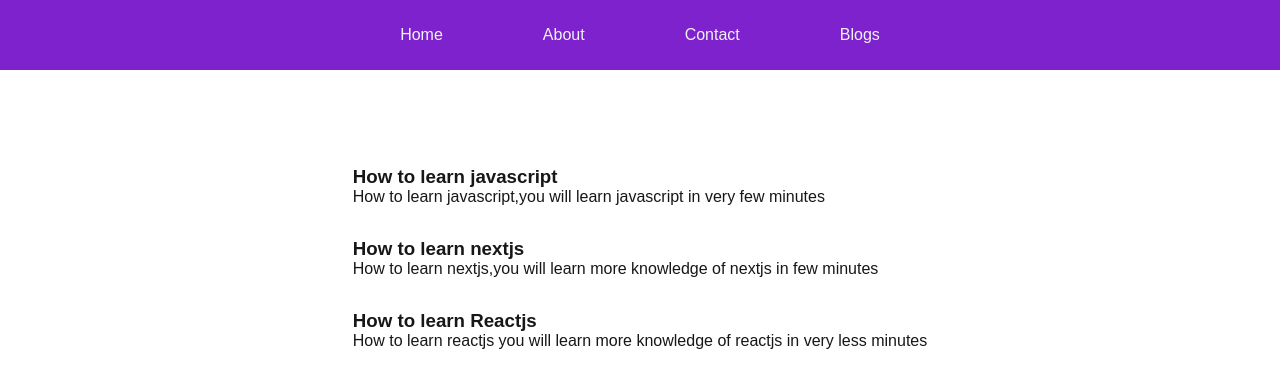
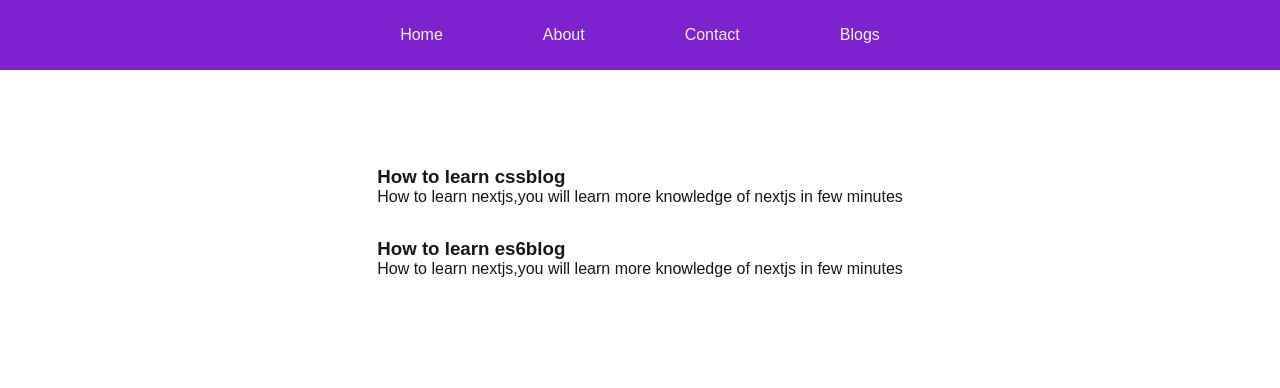
Before and after one commit to Chandrajeetyadav130/technicalblognextversion, a Next.js app: page /Blogs in a window 1280 px wide. Shown: the top 388 px of the page. Built offline with nearby package versions, Linux system fonts and the light colour scheme.

Commit message:
add infinite scrollrer

```diff
--- a/package.json
+++ b/package.json
@@ -7,13 +7,14 @@
     "build": "next build",
     "start": "next start",
     "lint": "next lint",
-    "export":"next build && next export"
+    "export": "next build && next export"
   },
   "dependencies": {
     "axios": "^1.7.7",
     "next": "14.2.15",
     "react": "^18",
-    "react-dom": "^18"
+    "react-dom": "^18",
+    "react-infinite-scroll-component": "^6.1.0"
   },
   "devDependencies": {
     "eslint": "^8",
--- /dev/null
+++ b/src/blogdata/cssblog.json
@@ -0,0 +1,8 @@
+{
+    "title":"How to learn cssblog",
+    "content":"<!DOCTYPE html>\r\n<html>\r\n  <head>\r\n    <title>Hello, World!<\/title>\r\n    <link rel=\"stylesheet\" href=\"styles.css\" \/>\r\n  <\/head>\r\n  <body>\r\n      <h1 class=\"title\">Hello World! <\/h1>\r\n      <p id=\"currentTime\">Next.js is a powerful React-based framework that enables developers to build server-rendered web applications with ease. It's designed to simplify the development process by providing a set of features that are not available out of the box in React, such as server-side rendering, static site generation, and automatic code splitting. Next.js is developed by Vercel and is known for its performance and SEO benefits.<\/p>\r\n      <script src=\"script.js\"><\/script>\r\n  <\/body>\r\n<\/html>",
+    "author":"Brendan Eich",
+    "metaDesc":"How to learn nextjs,you will learn more knowledge of nextjs in few minutes",
+    "slugs":"cssblog"
+
+}
--- /dev/null
+++ b/src/blogdata/es6blog.json
@@ -0,0 +1,8 @@
+{
+    "title":"How to learn es6blog",
+    "content":"<!DOCTYPE html>\r\n<html>\r\n  <head>\r\n    <title>Hello, World!<\/title>\r\n    <link rel=\"stylesheet\" href=\"styles.css\" \/>\r\n  <\/head>\r\n  <body>\r\n      <h1 class=\"title\">Hello World! <\/h1>\r\n      <p id=\"currentTime\">Next.js is a powerful React-based framework that enables developers to build server-rendered web applications with ease. It's designed to simplify the development process by providing a set of features that are not available out of the box in React, such as server-side rendering, static site generation, and automatic code splitting. Next.js is developed by Vercel and is known for its performance and SEO benefits.<\/p>\r\n      <script src=\"script.js\"><\/script>\r\n  <\/body>\r\n<\/html>",
+    "author":"Brendan Eich",
+    "metaDesc":"How to learn nextjs,you will learn more knowledge of nextjs in few minutes",
+    "slugs":"es6blog"
+
+}
--- a/src/pages/Blogs.js
+++ b/src/pages/Blogs.js
@@ -1,14 +1,35 @@
 import styles from "@/styles/Blogs.module.css";
 import Link from 'next/link';
-import React, { useState} from 'react';
+import React, { useState } from 'react';
+import InfiniteScroll from 'react-infinite-scroll-component';
 // import axios from "axios";
 import fs from 'fs';
 import path from 'path';
+import axios from "axios";
 const Blogs = (props) => {
-    const [blogState,setBlogState]=useState(props.Allblog)
-    function markup(cont){
-        return {__html:cont}
+    const [blogState, setBlogState] = useState(props.Allblog)
+    const [count, setCount] = useState(2)
+    function markup(cont) {
+        return { __html: cont }
     }
+
+    const fetchData = async () => {
+        try {
+            const response = await axios.get(`http://localhost:3000/api/blogs/?count=${count + 2}`);
+            const data = response.data;
+            setCount(count + 2);
+
+
+            setBlogState(data);
+
+
+        } catch (error) {
+            console.error("Error fetching blogs", error);
+        }
+    }
+
+
+
 
 
 
@@ -16,14 +37,25 @@ const Blogs = (props) => {
         <div>
             <main className={styles.blogmain}>
                 <div className="blogscontainer">
-                    {blogState?.map((val,i)=>{
-                        return(
-                            <div className={styles.blogitem} key={i.slugs}>
+                    <InfiniteScroll
+                        dataLength={blogState.length} // Number of items loaded so far
+                        next={fetchData} // Function to load more data
+                        hasMore={blogState.length < props.allcount}  // Adjust this condition
+
+                        loader={<h4>Loading...</h4>}
+                        endMessage={<p style={{ textAlign: 'center' }}>Yay! You have seen it all</p>}
+                    >
+                        {blogState?.map((val) => {
+
+                            return (
+                                <div className={styles.blogitem} key={val.slugs}>
                                     <Link href={`/blogPost/${val.slugs}`}><h3>{val?.title}</h3></Link>
-                            { <div dangerouslySetInnerHTML={markup(val?.metaDesc.substr(0,400))} ></div>}
+                                    {<div dangerouslySetInnerHTML={markup(val?.metaDesc.substr(0, 400))} ></div>}
                                 </div>
                             )
                         })}
+                    </InfiniteScroll>
+
                 </div>
             </main>
 
@@ -40,11 +72,13 @@ const Blogs = (props) => {
 //   }
 export async function getStaticProps(context) {
     const filePath = path.join(process.cwd(), 'src', 'blogdata');
-    let Allblog=[]
+    let Allblog = []
+    let fileContent;
     const files = fs.readdirSync(filePath);
-    for(let i=0;i<files.length;i++){
-        const item=files[i]
-        const fileContent = fs.readFileSync(`src/blogdata/${item}`, 'utf-8');
+    const allcount=files.length;
+    for (let i = 0; i < 2; i++) {
+        const item = files[i]
+         fileContent = fs.readFileSync(`src/blogdata/${item}`, 'utf-8');
         Allblog.push(JSON.parse(fileContent))
 
     }
@@ -52,7 +86,7 @@ export async function getStaticProps(context) {
     // const blogsData=await axios.get("http://localhost:3000/api/blogs")
     // const myBlogs=await blogsData.data
     return {
-      props: {Allblog},
+        props: { Allblog ,allcount},
     }
 }
 export default Blogs
--- a/src/pages/api/blogs.js
+++ b/src/pages/api/blogs.js
@@ -1,22 +1,23 @@
 import fs from 'fs';
 import path from 'path';
+export default function handler(req, res) {
+  const filePath = path.join(process.cwd(), 'src', 'blogdata');
+  try {
+    let Allblog = [];
+    let files = fs.readdirSync(filePath);
 
-export default function handler(req, res) {
-  // Resolve the path to the JSON file inside the src/blogdata folder
-  const filePath = path.join(process.cwd(), 'src', 'blogdata');
+    // Get the count from query, with default value
+    const count = parseInt(req.query.count) || 2;
 
-  try {
-    // Read the directory (synchronously) and get an array of filenames
-    let Allblog=[]
-    const files = fs.readdirSync(filePath);
-    for(let i=0;i<files.length;i++){
-        const item=files[i]
-        const fileContent = fs.readFileSync(`src/blogdata/${item}`, 'utf-8');
-        Allblog.push(JSON.parse(fileContent))
+    // Slice the files array to return the next batch of blogs
+    files = files.slice(0, count);
 
+    for (let i = 0; i < files.length; i++) {
+      const item = files[i];
+      const fileContent = fs.readFileSync(`src/blogdata/${item}`, 'utf-8');
+      Allblog.push(JSON.parse(fileContent));
     }
 
-    // Send the data (filenames) as a response
     res.status(200).json(Allblog);
   } catch (error) {
     console.error('Error reading directory:', error);
--- a/src/styles/Contact.module.css
+++ b/src/styles/Contact.module.css
@@ -40,7 +40,7 @@
 
 .formcontainer {
     width: 30%;
-    min-height: 50vh;
+    min-height:350px;
 
     background-color: #f0f0f0;
     border-radius: 8px;
```
Also changed, not shown: src/blogdata/htmlblog.json (added, +7 -0 lines), src/blogdata/mongodbblog.json (added, +7 -0 lines), src/blogdata/pythonblog.json (added, +8 -0 lines), src/blogdata/typecriptblog.json (added, +8 -0 lines), src/pages/blogPost/[slugs].js (+7 -0 lines), 1 other file (tests, documents, lock files or other folders). Lines whose indentation alone changed are shown as unchanged.
